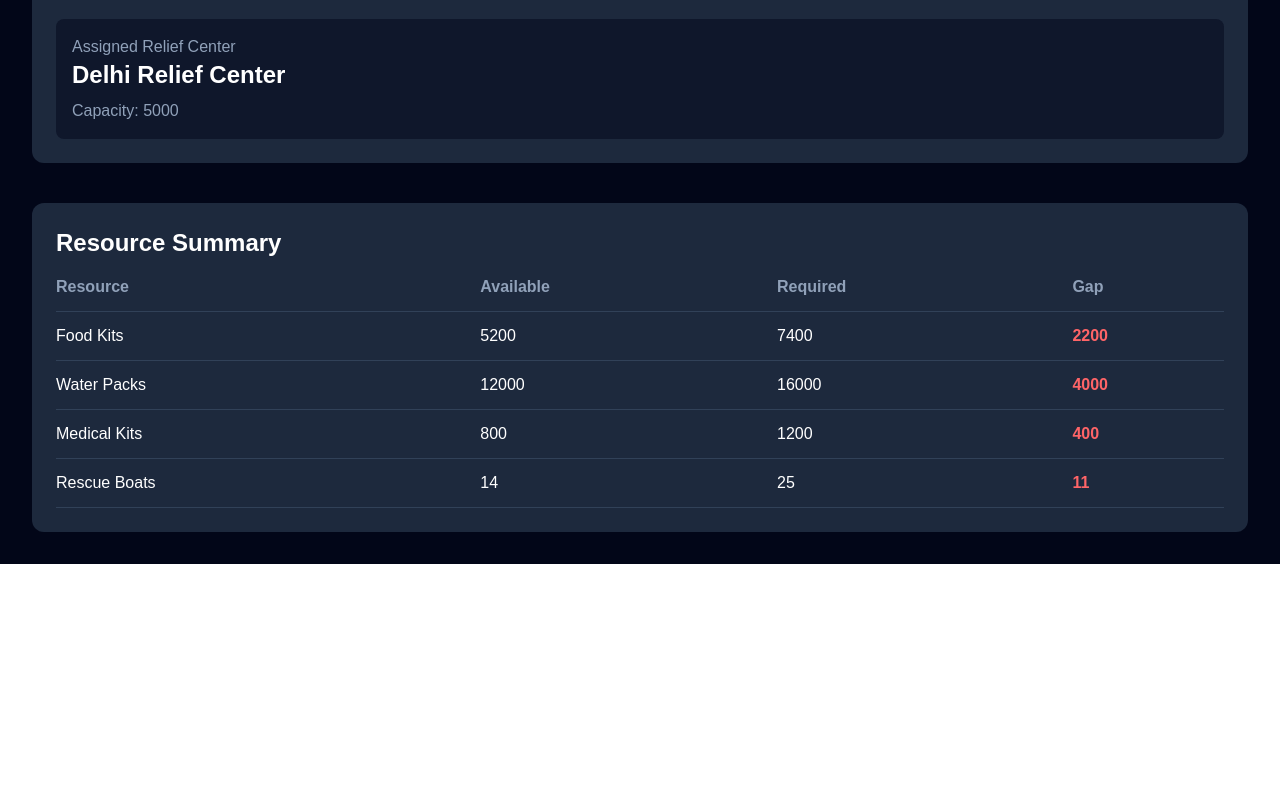
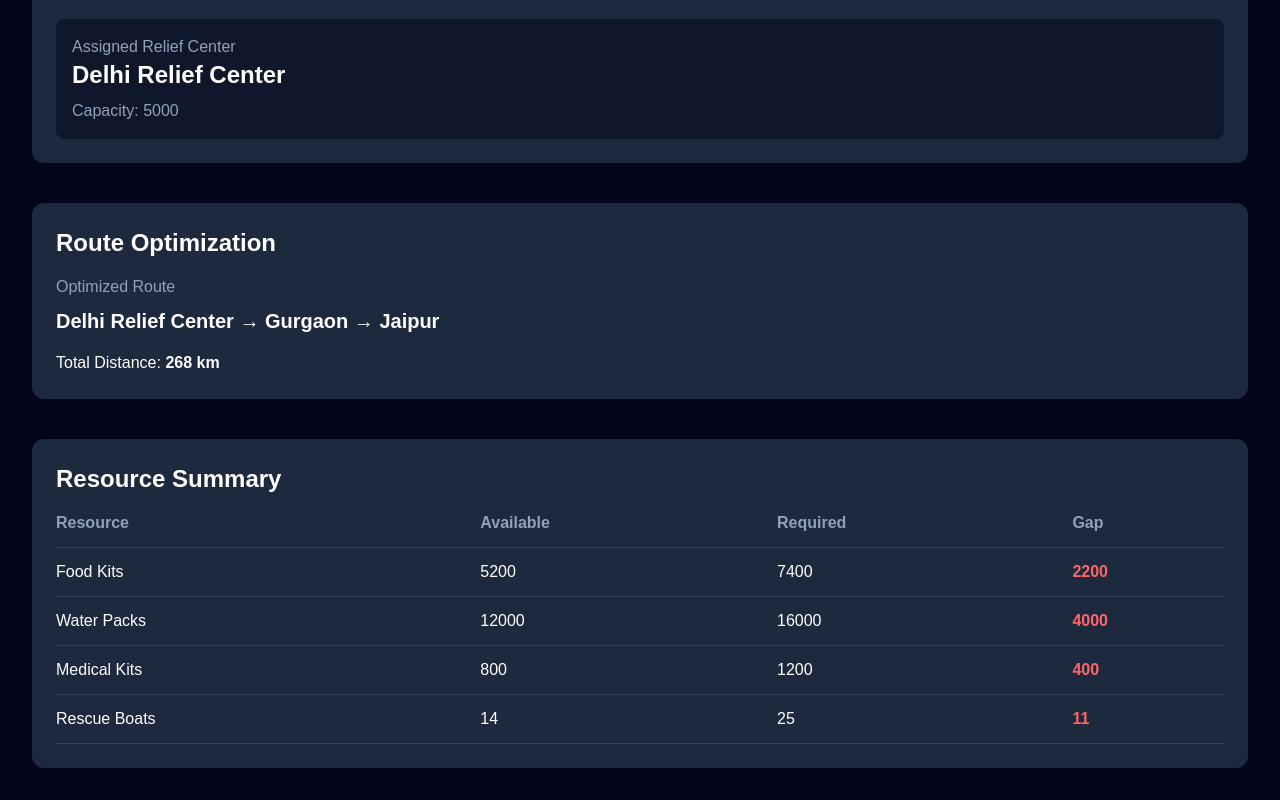
Before and after one commit to nityax06/DisasterIQ, a Next.js app in the folder frontend/: page / in a window 1280 px wide. Shown: the part 1863-2663 px from the top of the page. Before the commit the page ends 2427 px from the top, so only its background shows below. Built offline with nearby package versions, Linux system fonts and the light colour scheme.

Commit message:
Add Dijkstra route optimization

```diff
--- /dev/null
+++ b/frontend/app/components/RoutePanel.tsx
@@ -0,0 +1,25 @@
+import { findShortestRoute } from "../routes";
+
+export default function RoutePanel() {
+  const route = findShortestRoute(
+    "Delhi Relief Center",
+    "Jaipur"
+  );
+
+  return (
+    <div className="mt-10 bg-slate-800 rounded-xl p-6">
+      <h2 className="text-2xl font-bold mb-4">Route Optimization</h2>
+
+      <p className="text-slate-400 mb-2">Optimized Route</p>
+
+      <p className="text-xl font-bold mb-4">
+        {route.path.join(" → ")}
+      </p>
+
+      <p>
+        Total Distance:{" "}
+        <span className="font-bold">{route.distance} km</span>
+      </p>
+    </div>
+  );
+}
--- a/frontend/app/page.tsx
+++ b/frontend/app/page.tsx
@@ -1,5 +1,5 @@
 "use client";
-
+import RoutePanel from "./components/RoutePanel";
 import { useState } from "react";
 import { incidentStore } from "./data/incidentStore";
 
@@ -42,6 +42,7 @@
       </div>
 
       <ReliefCenterPanel incidents={incidents} />
+      <RoutePanel />
 
       <ResourcePanel />
     </main>
--- /dev/null
+++ b/frontend/app/routes.ts
@@ -0,0 +1,68 @@
+type Graph = {
+  [key: string]: { node: string; distance: number }[];
+};
+
+const graph: Graph = {
+  "Delhi Relief Center": [
+    { node: "Gurgaon", distance: 28 },
+    { node: "Jaipur", distance: 270 },
+  ],
+  Gurgaon: [
+    { node: "Delhi Relief Center", distance: 28 },
+    { node: "Jaipur", distance: 240 },
+  ],
+  Jaipur: [
+    { node: "Delhi Relief Center", distance: 270 },
+    { node: "Gurgaon", distance: 240 },
+    { node: "Chennai", distance: 2100 },
+  ],
+  Chennai: [
+    { node: "Jaipur", distance: 2100 },
+  ],
+};
+
+export function findShortestRoute(start: string, end: string) {
+  const distances: { [key: string]: number } = {};
+  const previous: { [key: string]: string | null } = {};
+  const unvisited = new Set(Object.keys(graph));
+
+  for (const node of unvisited) {
+    distances[node] = Infinity;
+    previous[node] = null;
+  }
+
+  distances[start] = 0;
+
+  while (unvisited.size > 0) {
+    const current = [...unvisited].reduce((a, b) =>
+      distances[a] < distances[b] ? a : b
+    );
+
+    if (current === end) break;
+
+    unvisited.delete(current);
+
+    for (const neighbor of graph[current] || []) {
+      const newDistance =
+        distances[current] + neighbor.distance;
+
+      if (newDistance < distances[neighbor.node]) {
+        distances[neighbor.node] = newDistance;
+        previous[neighbor.node] = current;
+      }
+    }
+  }
+
+  const path = [];
+  let current: string | null = end;
+
+  while (current) {
+    path.unshift(current);
+    current = previous[current];
+  }
+
+  return {
+    path,
+    distance: distances[end],
+  };
+}
```
